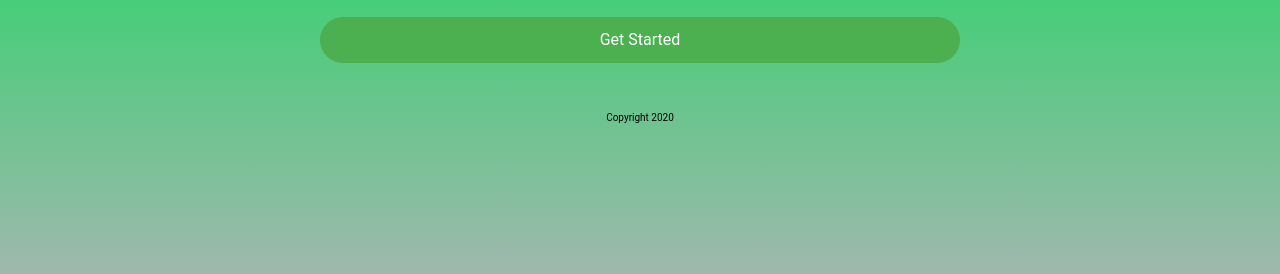
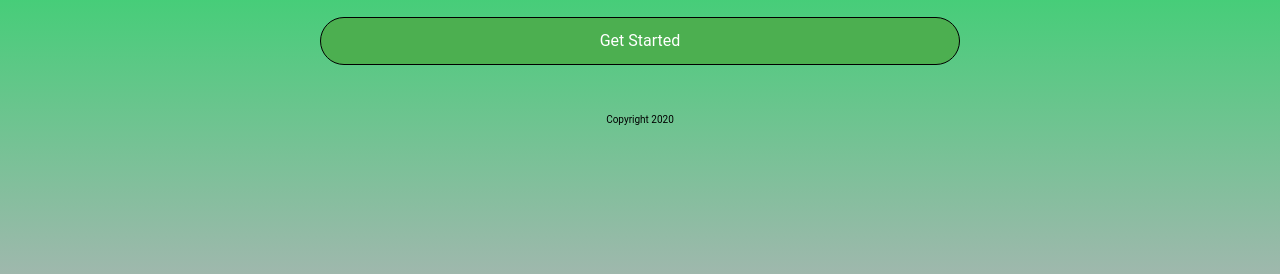
Before and after one commit to spotifysongsuggester5/marketing-page, a plain HTML site: page index.html in a window 1280 px wide. Shown: the part 526-800 px from the top of the page. Drawn offline with Linux system fonts and the light colour scheme.

Commit message:
“Content”

```diff
--- a/less/content.less
+++ b/less/content.less
@@ -98,7 +98,7 @@ bios h2 {text-align: center;margin-bottom: 30px;}
 .btn{
 
   background-color: #4CAF50;
-  border: none;
+  border: black 1px solid;
   color: #FFFFFF;
   padding: 15px 32px;
   text-align: center;
```
Also changed, not shown: css/index.css.
